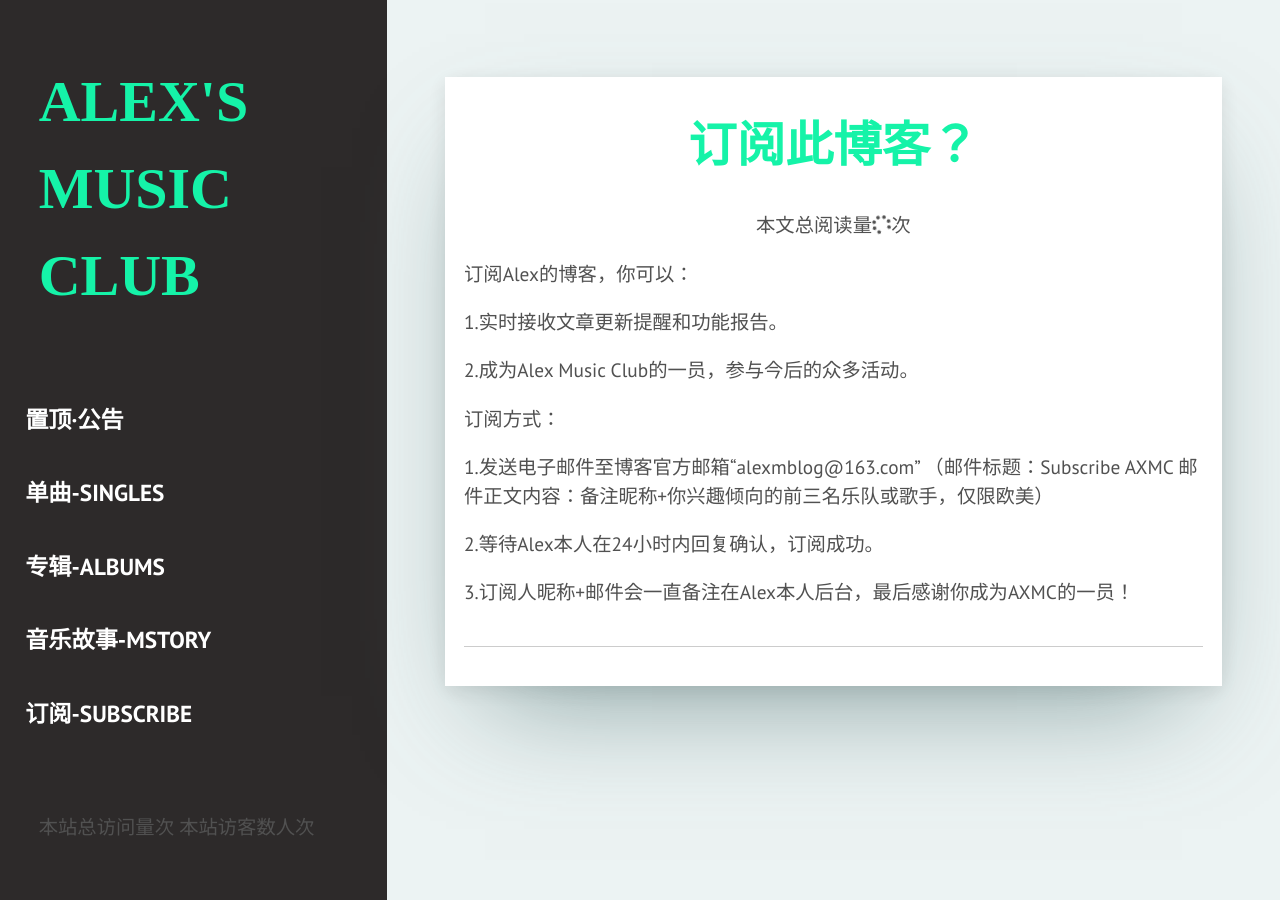
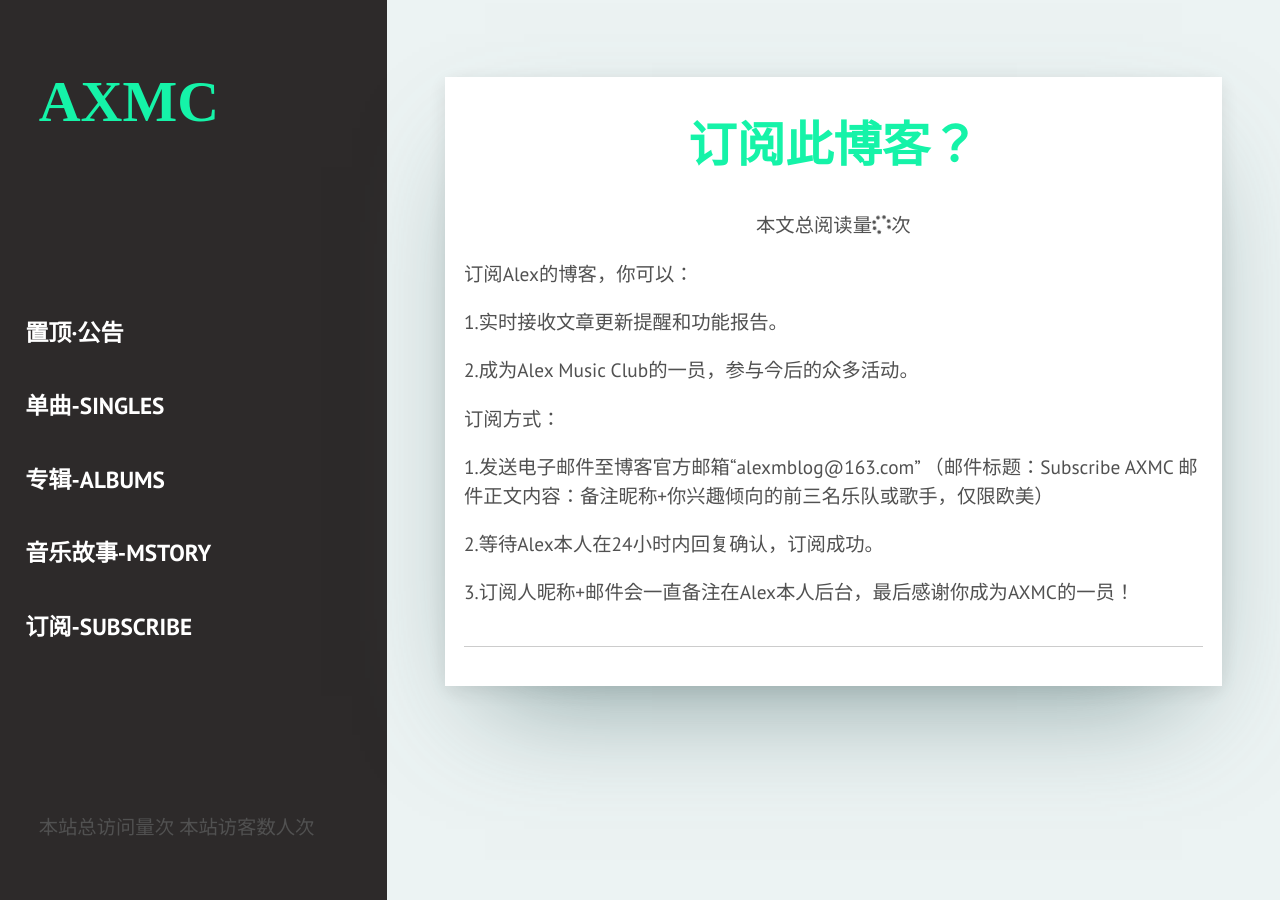
Before and after one commit to AlexJWC/AAAlexJWC.github.io, a Jekyll site: the page built from _pages/subscribe.html, in a window 1280 px wide. Built offline with Jekyll 4.4.1, drawn with Linux system fonts in a browser that asks for light colours; nearby versions of some CDN libraries; some web fonts are replaced; comment, search, counter and statistics services are not loaded.

Commit message:
changehead

```diff
--- a/_config.yml
+++ b/_config.yml
@@ -2,8 +2,8 @@
 google_analytics: G-8VLQWVZSX8
 
 # Profile information
-name: Alex's Music Club
-title: Alex's Music CLub
+name: AXMC
+title: AXMC
 description: > # this means to ignore newlines until "baseurl:"
   A music-sharing website based on the jekyll theme "fresh". Found by Jiawei Chen.
   基于Jekyll的音乐分享网站，由陈嘉纬创建于2021.
```
